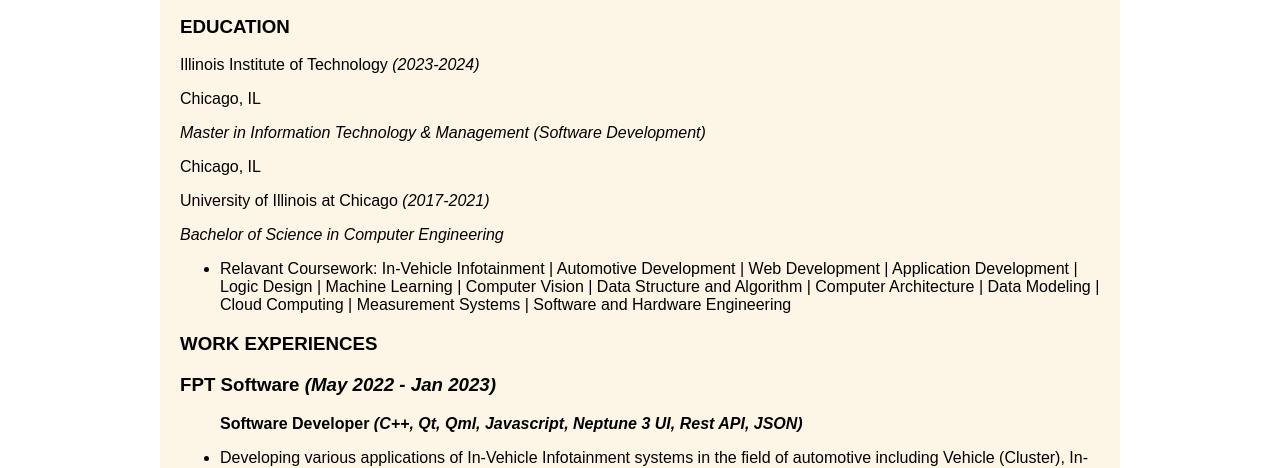
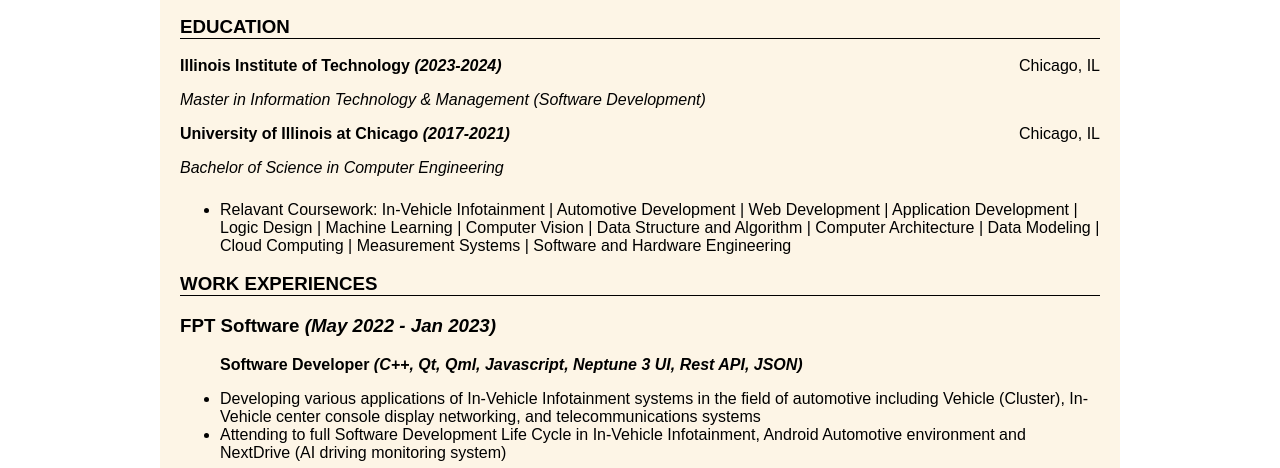
Before and after one commit to aminhngo/project2, a plain HTML site: page resume.html in a window 1280 px wide. Shown: the part 230-698 px from the top of the page. Drawn offline with Linux system fonts and the light colour scheme.

Commit message:
Css for resume education

```diff
--- a/css/style.css
+++ b/css/style.css
@@ -82,3 +82,32 @@
 #contact-info {
   text-align: center;
 }
+
+#edu-section h3 {
+  margin-bottom: 10px;
+}
+
+#edu-section p {
+  margin: 0px;
+  padding: 8px 0px;
+}
+
+#line-crosspage {
+  border-bottom: 1px solid black;
+}
+
+.float-left {
+  float: left;
+}
+
+.float-right {
+  float: right;
+}
+
+.clear {
+  clear: both;
+}
+
+#school {
+  font-weight: bold;
+}
```
